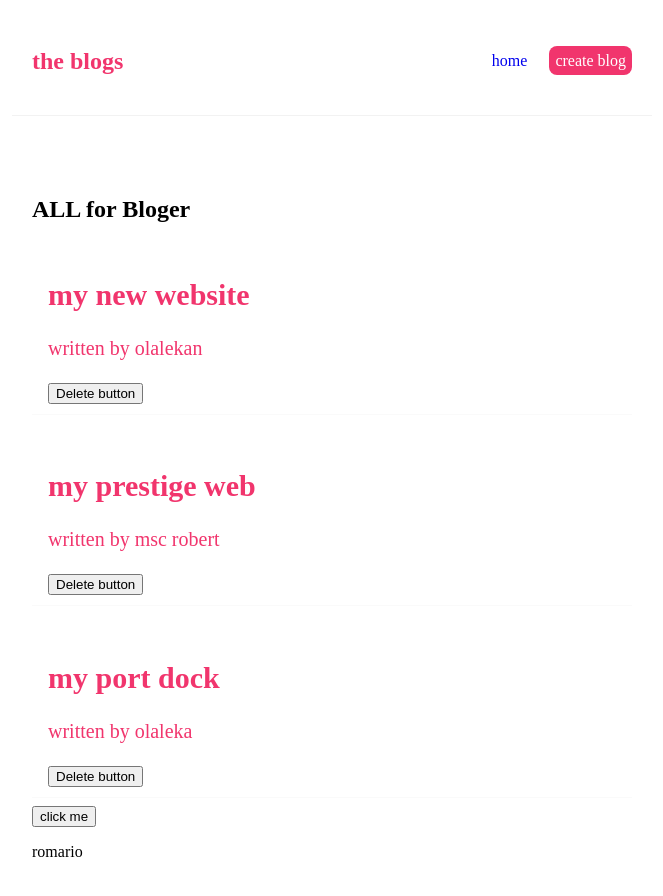
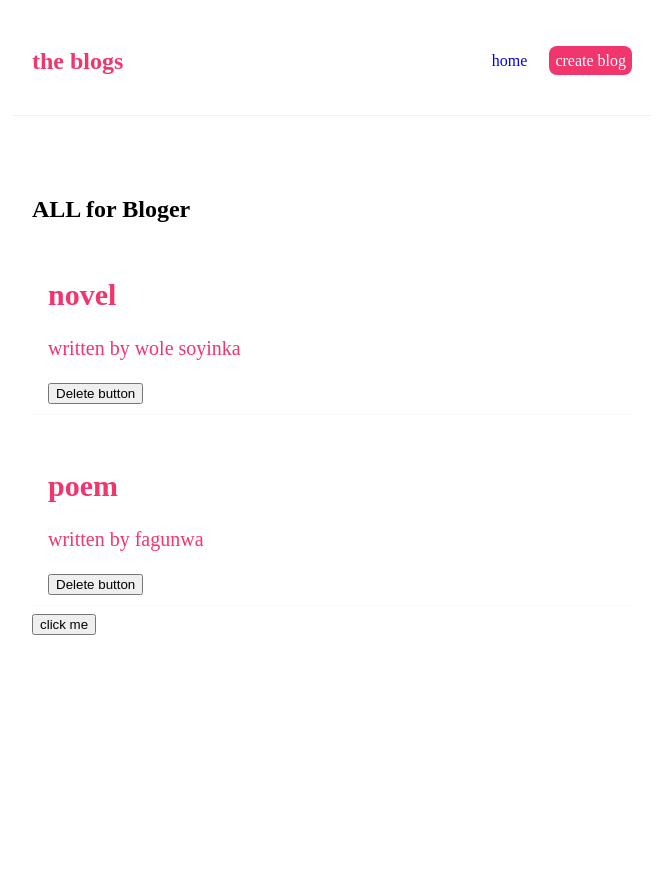
Before and after one commit to dev-olalekan/blogs, a React (Create React App) app: page / in a window 1280 px wide. Shown: the top 896 px of the page, without its empty margins (308-971 px from the left). After the commit the page ends 800 px from the top, so only its background shows below. Built offline with nearby package versions, Linux system fonts and the light colour scheme; data requests are answered from the project's data file.

Commit message:
creating json db

```diff
--- a/jsondata/db.json
+++ b/jsondata/db.json
@@ -1,5 +1,5 @@
 {
-    "posts": [
+    "blogs": [
         {
             "id": "1",
             "title": "novel",
--- a/src/Home.js
+++ b/src/Home.js
@@ -2,21 +2,7 @@ import { useState, useEffect } from "react";
 import Bloglist from "./Bloglist";
 
 const Home = () => {
-  const [blogs, setBlogs] = useState([
-    {
-      title: "my new website",
-      body: "body of letter",
-      author: "olalekan",
-      id: 1,
-    },
-    {
-      title: "my prestige web",
-      body: "passage website",
-      author: "msc robert",
-      id: 2,
-    },
-    { title: "my port dock", body: "one tunnel", author: "olaleka", id: 3 },
-  ]);
+  const [blogs, setBlogs] = useState(null);
 
   const [name, setName] = useState("romario");
 
@@ -26,21 +12,31 @@ const Home = () => {
   };
 
   useEffect(() => {
-    console.log("run okay");
-    console.log(blogs);
-    console.log(name);
-  }, [name]);
+    // console.log("run okay");
+    fetch("http://localhost:8000/blogs")
+      .then((res) => {
+        return res.json();
+      })
+      .then((data) => {
+        setBlogs(data);
+        // console.log(data);
+      });
+    // console.log(blogs);
+    // console.log(name);
+  }, []);
 
   return (
     <div className="home">
-      <Bloglist
-        blogprops={blogs}
-        title="ALL for Bloger"
-        handleDeletes={handleDelete}
-      />
+      {blogs && (
+        <Bloglist
+          blogprops={blogs}
+          title="ALL for Bloger"
+          handleDeletes={handleDelete}
+        />
+      )}
 
       <button onClick={() => setName("adriano")}>click me</button>
-      <p>{name}</p>
+      {/* <p>{name}</p> */}
       {/* <Bloglist
         blogprops={blogs.filter((blog) => blog.author == "olalekan")}
         title="ola news"
```
